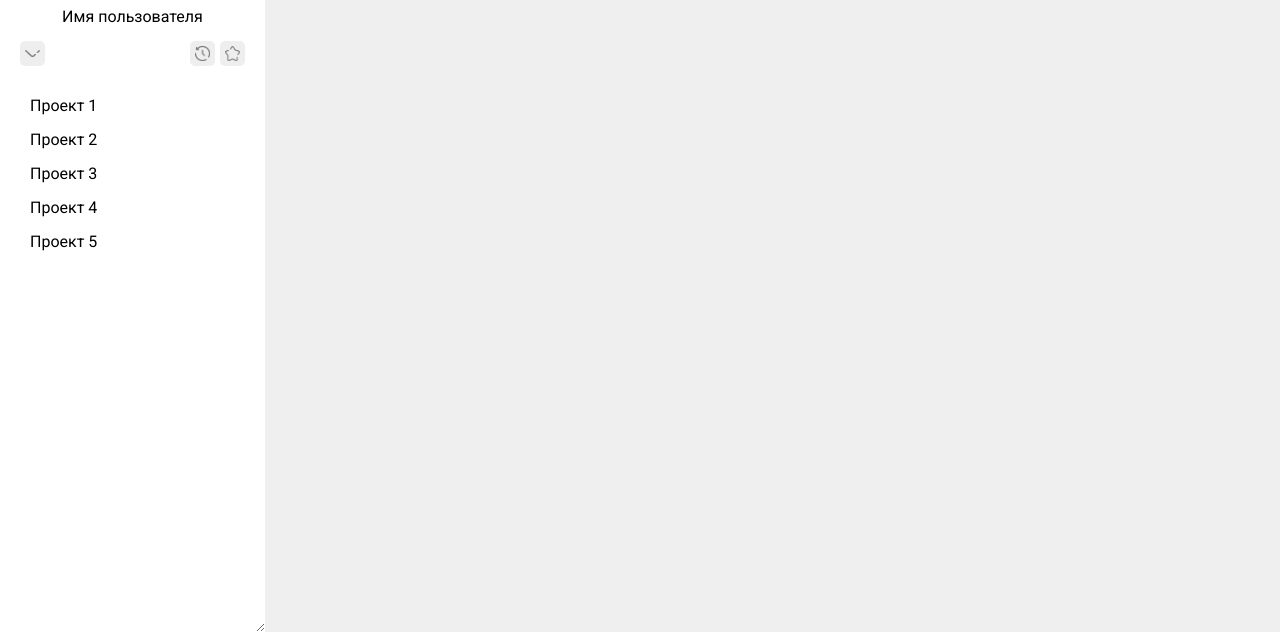
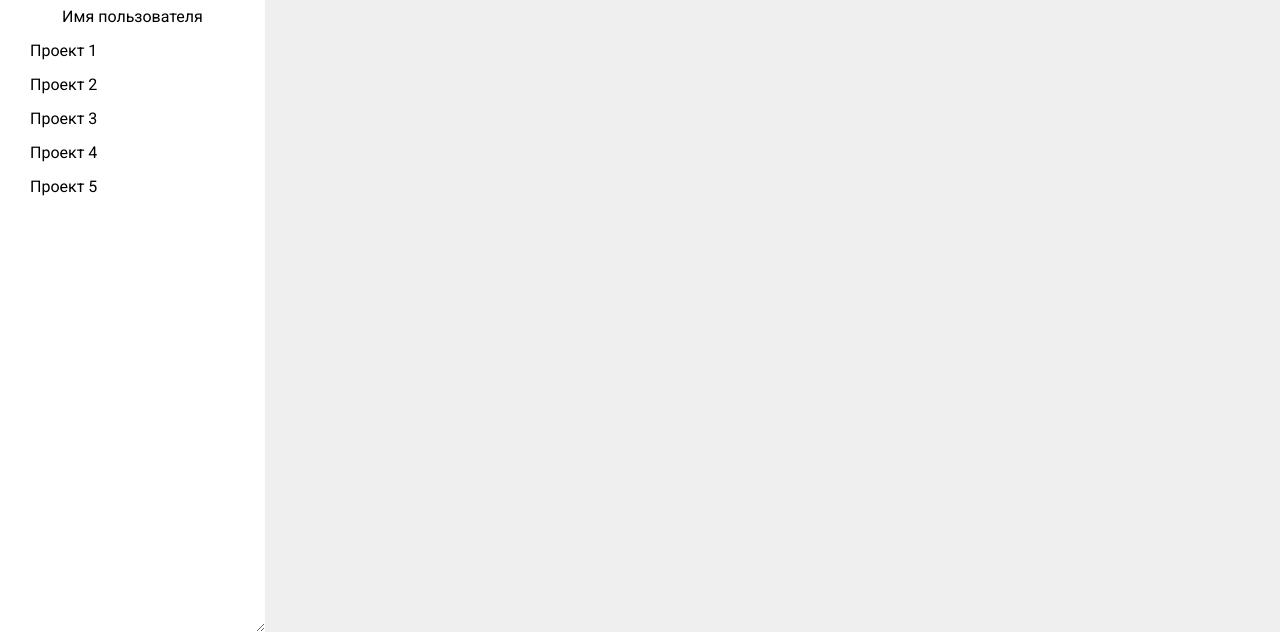
Before and after one commit to medisi/DMT-Base, a plain HTML site: page index.html in a window 1280 px wide. Shown: the part 168-800 px from the top of the page. Drawn offline with Linux system fonts and the light colour scheme; a web font is replaced by a local one.

Commit message:
Update index.html

```diff
--- a/index.html
+++ b/index.html
@@ -8,6 +8,7 @@
     <link rel="stylesheet" href="styles/index.css">
     <link rel="stylesheet" href="styles/theme.css">
     <link rel="stylesheet" href="styles/color_scheme.css">
+    <link rel="stylesheet" href="styles/media.css">
 </head>
 <body class="orange light">
     <div class="main">
@@ -33,23 +34,7 @@
             </div>
             <div class="sidebar-name styled-text">Имя пользователя</div>
 
-            <div class="sidebar-panel">
-                <div class="sidebar-panel-item">
-                    <button class="sidebar-panel-item-btn">
-                        <img src="./icons/chevron.png" alt="">
-                    </button>
-                </div>
-                <div class="sidebar-panel-item">
-                    <button class="sidebar-panel-item-btn">
-                        <img src="./icons/history.png" alt="">
-                    </button>
-                    <button class="sidebar-panel-item-btn">
-                        <img src="./icons/star.png" alt="">
-                    </button>
-                </div>
-            </div>
-
-            <div class="sidebar-menu">
+            <div class="sidebar-menu active">
                 <a href="pages/all_documents.html" class="sidebar_menu-item-project styled-text">
                     Проект 1
                 </a>
@@ -72,7 +57,11 @@
             <img src="./icons/quit.png" alt="">
         </button>
 
-        <div class="main_content">
+        <a href="pages/settings.html" id="btn-settings-mobile">
+            <img src="./icons/settings.png" alt="">
+        </a>
+
+        <div class="main_content home">
             <div class="main_content-header home">
                 <div class="main_content-header-item">
 
```
